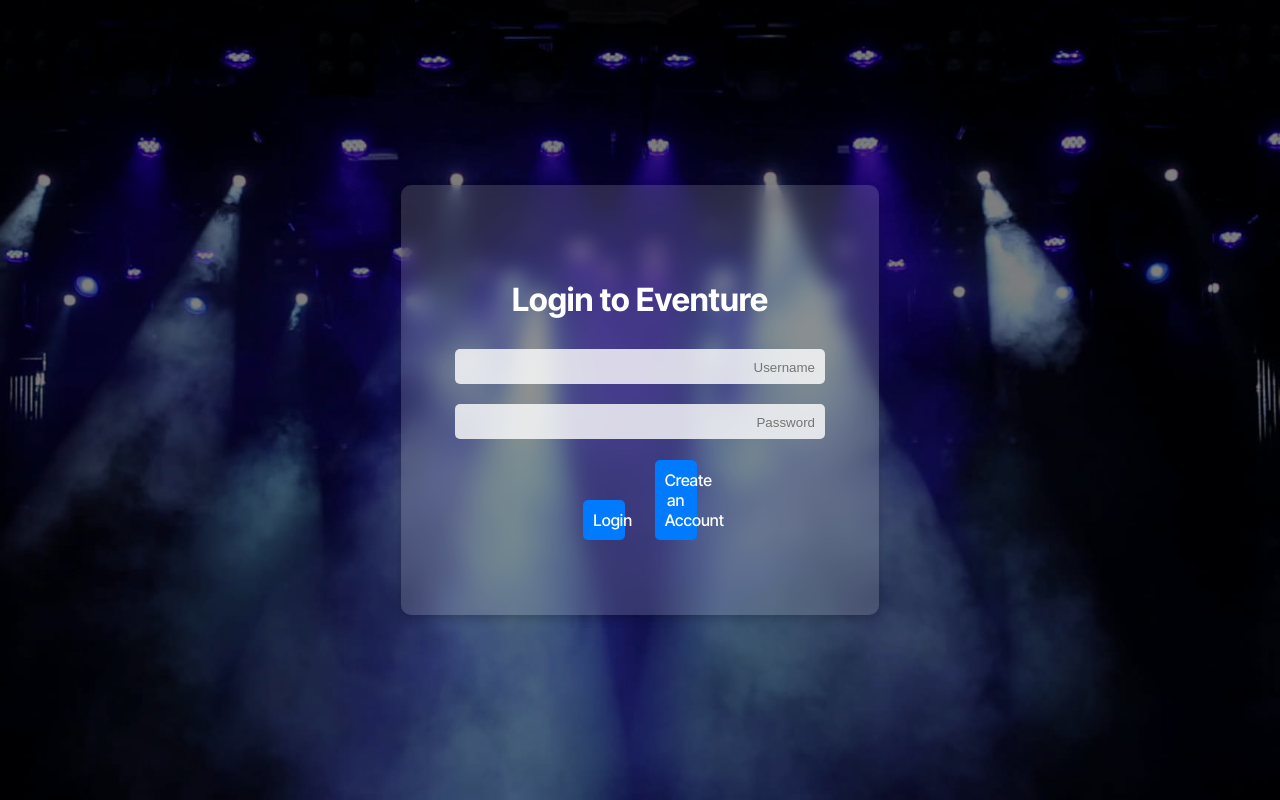
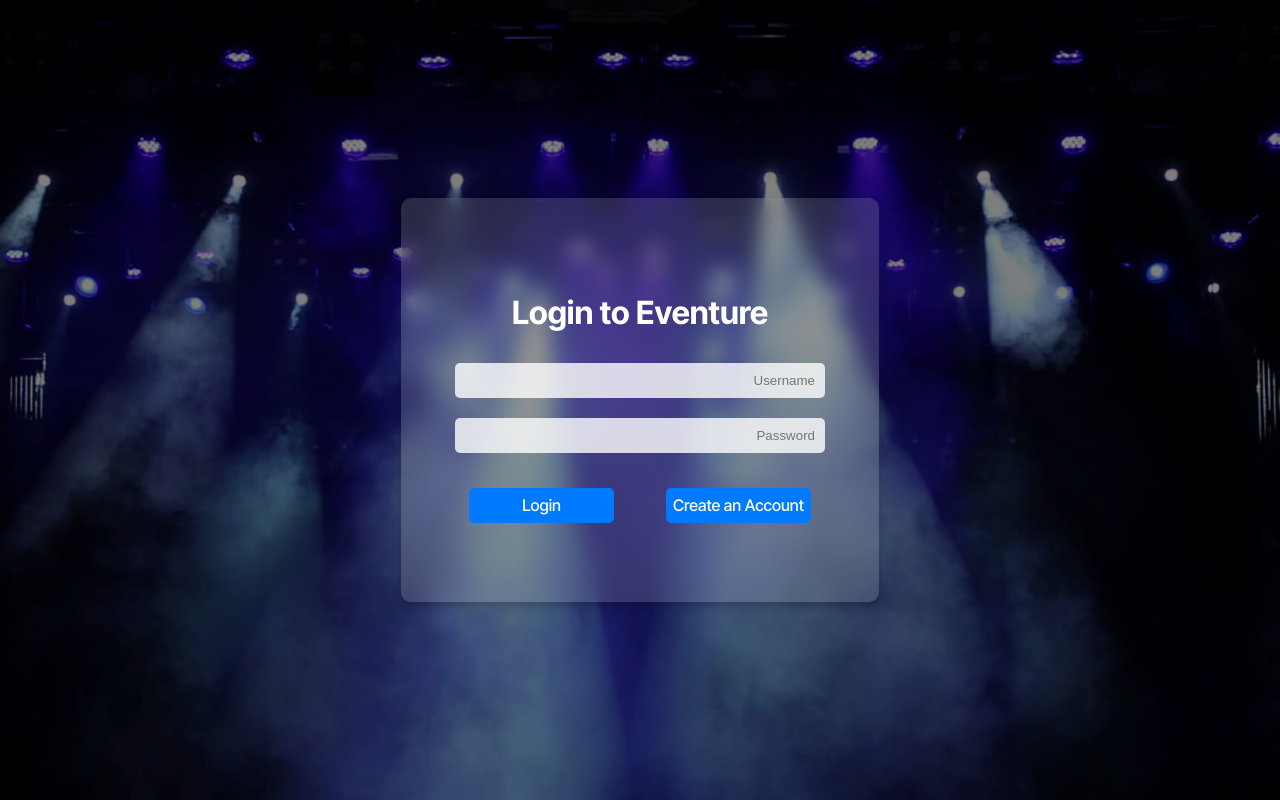
Before and after one commit to nolangrossi/Eventure, a React (Vite) app in the folder client/: page /login in a window 1280 px wide. Built offline with nearby package versions, Linux system fonts and the light colour scheme.

Commit message:
Added CSS styling to the login and signup page

```diff
--- a/client/src/styles/login.css
+++ b/client/src/styles/login.css
@@ -46,7 +46,7 @@
   }
 
   .login-container button {
-    width: 20%;
+    width: 15%;
     padding: 10px;
     background-color: #007bff;
     color: white;
@@ -70,6 +70,41 @@
     display: flex;
     flex-direction: column;
     align-items: center;
+  }
+
+  .button-group {
+    display: flex;
+    justify-content: center;
+    gap: 10px;
+    margin-top: 10px;
+  }
+
+  .button-group button {
+    min-width: 145px;
+    height:35px;
+    padding: 5px;
+    border: none;
+    border-radius: 5px;
+    cursor: pointer;
+    font-size: 1rem;
+    text-align: center;
+    white-space:nowrap;
+  }
+
+  .create-account-btn {
+    width: 100%;
+    padding: 10px;
+    background-color: #007bff;
+    color: white;
+    border: none;
+    border-radius: 5px;
+    cursor: pointer;
+    font-size: 2rem;
+
+  }
+
+  .create-account-btn:hover {
+    background-color: #0056b3;
   }
 
   /* input {
--- a/client/src/styles/signup.css
+++ b/client/src/styles/signup.css
@@ -1,35 +1,85 @@
-.signup-container {
-    max-width: 400px;
-    margin: auto;
-    padding: 2rem;
-    text-align: center;
-    border-radius: 8px;
-    box-shadow: 0px 4px 6px rgba(0, 0, 0, 0.1);
+.signup-page {
+  height: 100vh;
+  width: 100vw;
+  display: flex;
+  align-items: center;
+  justify-content: center;
+  background: url("/src/assets/stage-background.jpg") no-repeat center
+    center/cover;
+  position: relative;
 }
 
-  input {
+.signup-page::before {
+  content: "";
+  position: absolute;
+  top: 0;
+  left: 0;
   width: 100%;
-    padding: 10px;
-    margin: 10px 0;
-    border: 1px solid #ccc;
-    border-radius: 5px;
+  height: 100%;
+  background: rgba(0, 0, 0, 0.5); /* Opacity effect */
+  /* z-index: 1; Ensure overlay is on top */
 }
 
-  button {
+.signup-container {
+  position: relative;
+  z-index: 2;
+  background: rgba(255, 255, 255, 0.15); /* Semi-transparent card */
+  padding: 2rem;
+  border-radius: 10px;
+  backdrop-filter: blur(10px); /* Glass effect */
+  text-align: center;
+  width: 360px;
+  box-shadow: 0px 4px 10px rgba(0, 0, 0, 0.2);
+  display: flex;
+  flex-direction: column;
+  align-items: center;
+
+}
+
+.signup-container form {
+  display: flex;
+  flex-direction: column;
+  align-items: center; /* Center input boxes */
   width: 100%;
+}
+
+.signup-container h2 {
+  margin-bottom: 0.5rem;
+  color: #fff;
+  font-size: 2rem;
+}
+
+.signup-container input {
+  width: 95%;
+  max-width: 360px;
   padding: 10px;
+  margin: 10px auto;  /* Center the inputs */
+  border: none;
+  border-radius: 5px;
+  background: rgba(255, 255, 255, 0.8);
+  text-align: left;
+  box-sizing: border-box;
+}
+
+/* Button styles */
+.signup-container button {
+  width: 45%;
+  padding: 8px;
   background-color: #007bff;
   color: white;
   border: none;
   border-radius: 5px;
   cursor: pointer;
+  font-size: 1rem;
 }
 
-  button:hover {
+/* Button hover effect */
+.signup-container button:hover {
   background-color: #0056b3;
 }
 
+/* Error message styles */
 .error {
   color: red;
-    font-size: 14px;
+  font-size: 1.1rem;
 }
```
Lines whose indentation alone changed are shown as unchanged.
